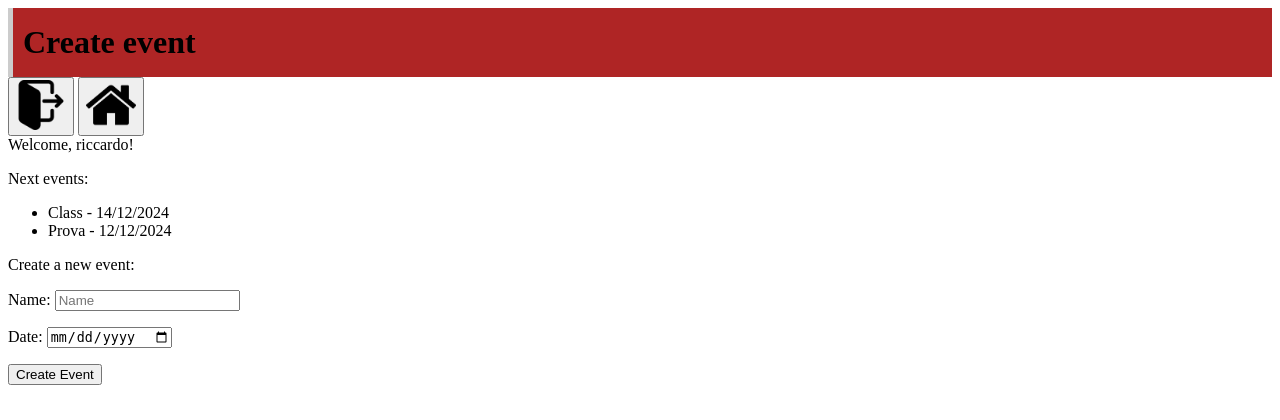
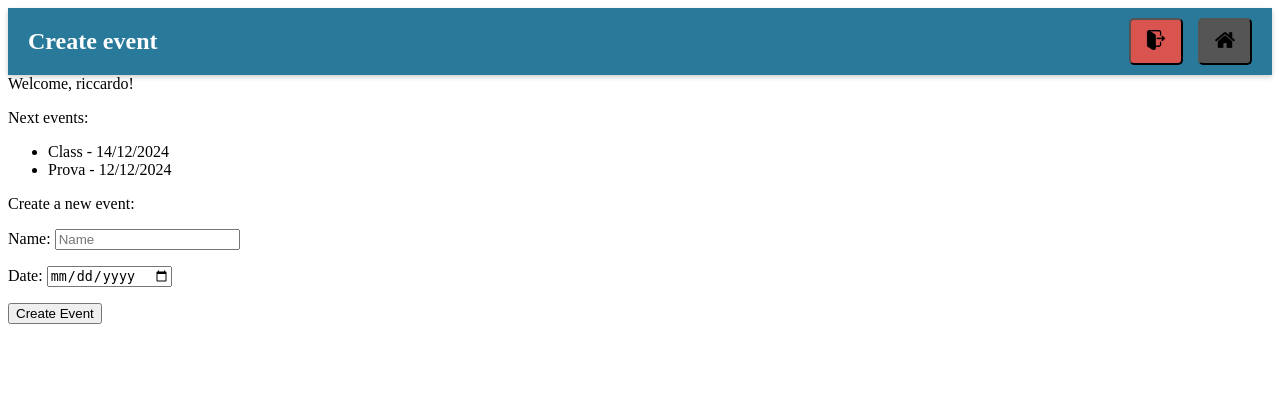
Before and after one commit to richir3/attendances, a Django app: page /add-event/ in a window 1280 px wide. Shown: the top 420 px of the page. Run offline with Django 5.2, Linux system fonts and the light colour scheme; a user stored in the database is signed in; data comes from the database, SQL or seed files in the repository; both versions use the stored data as it was after the commit.

Commit message:
MODIFY css

```diff
--- a/checker/forms.py
+++ b/checker/forms.py
@@ -4,7 +4,10 @@ from .models import Attender, Event
 import datetime
 
 class EventForm(forms.Form):
-    default_event = Event.objects.filter(date__gte=datetime.date.today()).first()
+    try:
+        default_event = Event.objects.get(date=datetime.date.today())
+    except Event.DoesNotExist:
+        default_event = None
     event = forms.ModelChoiceField(
         queryset=Event.objects.filter(date__gte=datetime.date.today()),
         initial=default_event,
--- a/checker/static/checker/css/base.css
+++ b/checker/static/checker/css/base.css
@@ -1,7 +1,51 @@
+/* Navbar container */
+.navbar {
+    display: flex;
+    justify-content: space-between;
+    align-items: center;
+    background-color: #29799b;
+    color: white;
+    padding: 10px 20px;
+    box-shadow: 0 2px 5px rgba(0, 0, 0, 0.2);
+}
 
-h1{
-    background-color: #af2525;
-    border-left: 5px solid #ccc;
-    margin: 0;
-    padding: 0.5em 10px;
+.navbar-brand {
+    font-size: 1.5em;
+    font-weight: bold;
 }
+
+.navbar-buttons {
+    display: flex;
+    gap: 15px;
+    background: none;
+    border: none;
+    padding: 0;
+    cursor: pointer;
+}
+
+.navbar-button {
+    text-decoration: none;
+    color: white;
+    background-color: #555;
+    padding: 10px 15px;
+    border-radius: 5px;
+    transition: background-color 0.3s ease;
+    margin: none;
+}
+
+.navbar-button:hover {
+    background-color: #777;
+}
+
+.logout-button {
+    background-color: #d9534f;
+}
+
+.logout-button:hover {
+    background-color: #c9302c;
+}
+
+.navbar-image{
+    width: 20px;
+    height: 20px;
+}
--- a/templates/base.html
+++ b/templates/base.html
@@ -9,21 +9,35 @@
     {% block css %}{% endblock %}
 </head>
 <body>
-    <header>
-        <h1>{% block header %}Base template{% endblock %}</h1>
-        <nav>
+    <header class=>
+        <div class="navbar">
+            <!-- Titolo dinamico della pagina -->
+            <div class="navbar-brand">
+                {% block header %}Base template{% endblock %}
+            </div>
+
+            <!-- Bottoni visibili solo per utenti autenticati -->
             {% if user.is_authenticated %}
-                <div>
-                    <button id="logout"><img style="width: 50px; height: 50px;" src="{% static "checker/images/logout.png" %}"></button>
-                    <button id="home"><img style="width: 50px; height: 50px;" src="{% static "checker/images/home.png" %}"></button>
+                <div class="navbar-buttons">
+                    <!-- Bottone Logout -->
+                    <button id="logout" class="navbar-button logout-button">
+                        <img class="navbar-image" src="{% static 'checker/images/logout.png' %}" alt="Logout" class="header-button-image">
+                    </button>
+
+                    <!-- Bottone Home -->
+                    <button id="home" class="navbar-button">
+                        <img class="navbar-image" src="{% static 'checker/images/home.png' %}" alt="Home" class="header-button-image">
+                    </button>
                 </div>
-                <div>Welcome, {{ user.username }}!</div>
             {% endif %}
-
-        </nav>
+            </div>
     </header>
 
+
     <main>
+        {% if user.is_authenticated %}
+        <div>Welcome, {{ user.username }}!</div>
+        {% endif %}
         {% block content %}
         <p>Welcome to My Django App!</p>
         {% endblock %}
```
Also changed, not shown: db.sqlite3.
